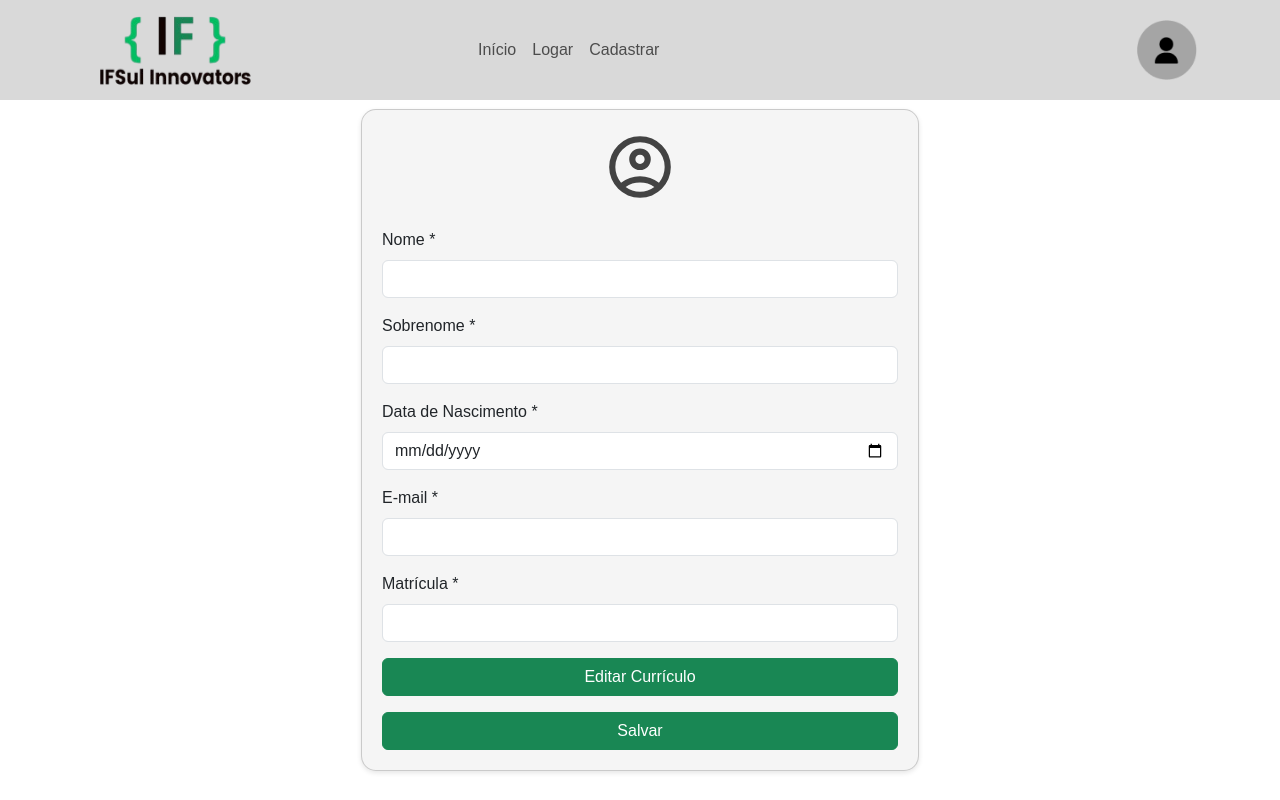
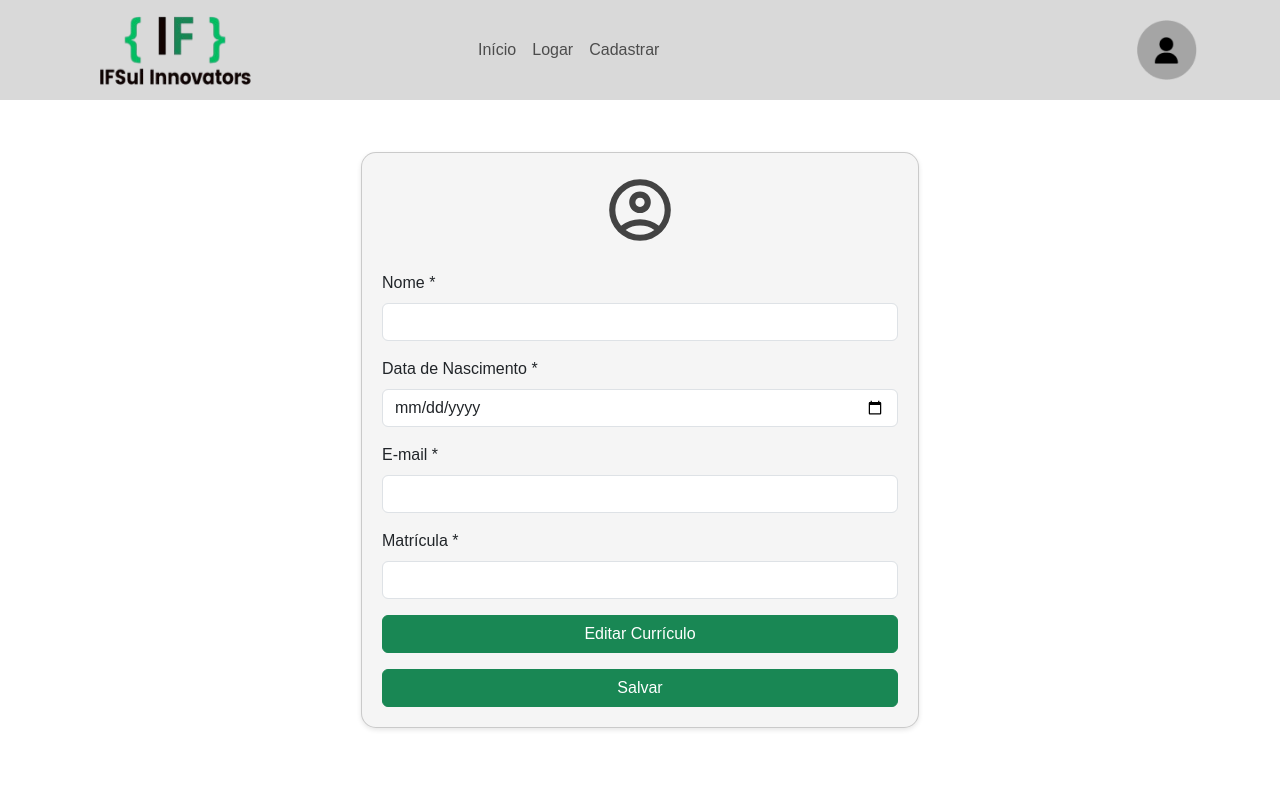
Before and after one commit to GiordaniSantos/ifsulFront, a Next.js app: page /Perfil in a window 1280 px wide. Built offline with nearby package versions, Linux system fonts and the light colour scheme; no server answers.

Commit message:
alterado para usuario logado no perfil

```diff
--- a/src/app/(paginas)/Perfil/page.tsx
+++ b/src/app/(paginas)/Perfil/page.tsx
@@ -1,16 +1,26 @@
 'use client';
 
-import { FormEvent, useState } from "react";
+import { FormEvent, useEffect, useState } from "react";
 import { useRouter } from "next/navigation";
 import Swal from "sweetalert2";
+import { useAppSelector } from "@/store";
 
 export default function Profile() {
     const [nome, setNome] = useState("");
-    const [sobrenome, setSobrenome] = useState("");
     const [dataNascimento, setDataNascimento] = useState("");
     const [email, setEmail] = useState("");
     const [matricula, setMatricula] = useState("");
     const router = useRouter();
+
+    const authData = useAppSelector((state) => state.auth);
+
+    useEffect(() => {
+        if (authData.user) {
+            setNome(authData.user.nome);
+            setEmail(authData.user.email);
+            setMatricula(authData.user.matricula);
+        }
+    }, [authData.user]);
 
     const salvarPerfil = async (e: FormEvent<HTMLFormElement>) => {
         e.preventDefault();
@@ -19,7 +29,7 @@ export default function Profile() {
             const response = await fetch("/api/usuarios/perfil", {
                 method: "POST",
                 headers: { "Content-Type": "application/json" },
-                body: JSON.stringify({ nome, sobrenome, dataNascimento, email, matricula }),
+                body: JSON.stringify({ nome, dataNascimento, email, matricula }),
             });
 
             if (response.ok) {
@@ -62,10 +72,6 @@ export default function Profile() {
                         <input type="text" required value={nome} onChange={(e) => setNome(e.target.value)} className="form-control" id="nome" />
                     </div>
                     <div className="mb-3">
-                        <label htmlFor="sobrenome" className="form-label">Sobrenome *</label>
-                        <input type="text" required value={sobrenome} onChange={(e) => setSobrenome(e.target.value)} className="form-control" id="sobrenome" />
-                    </div>
-                    <div className="mb-3">
                         <label htmlFor="dataNascimento" className="form-label">Data de Nascimento *</label>
                         <input type="date" required value={dataNascimento} onChange={(e) => setDataNascimento(e.target.value)} className="form-control" id="dataNascimento" />
                     </div>
```
